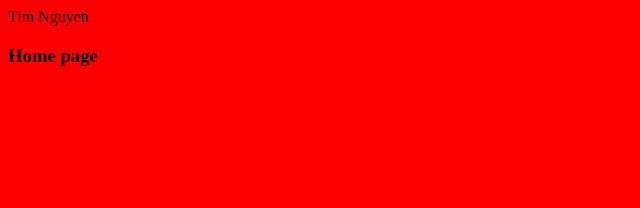
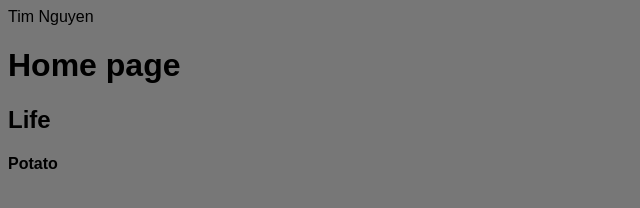
Before and after one commit to SirNguyen/HW-Wireframe, a plain HTML site: page index.html in a window 1280 px wide. Shown: the whole page, without its empty margins (0-640 px from the left). Drawn offline with Linux system fonts and the light colour scheme.

Commit message:
I modified some stuff

```diff
--- a/index.html
+++ b/index.html
@@ -1,13 +1,22 @@
 <html>
-    <header>Tim Nguyen</header>
+    <head>Tim Nguyen</head>
 <link rel="stylesheet" href="./style.css">
-    <div>
     <nav>
 
     </nav>
-    <Section>
-        <article>
-            <h1>Home page</h1>
-        </article>
-    </Section>
+    <div class="container">
+
+        <div class="row">
+            <div class=
+        </div>
+    </div>
+    <h1>Home page</h1>
+    <aside>
+        <h1>Life</h1>
+<Section>
+    <article>
+        <h1>Potato</h1>
+    </article>
+</Section>
+    </aside>
 </html>
--- a/style.css
+++ b/style.css
@@ -1,3 +1,20 @@
 body {
-    background-color:red;
+    background-color: #777;
+    font-family: 'Arial';
+    font-size: "18px";
+    width: "960px";
+    color: "#777";
 }
+head {
+    text-align: center;
+    background-color: "#ebebeb";
+
+}
+h1 {
+    color: "#777";
+    background-color: "#ebebeb";
+}
+p {
+    color: "#777";
+    background-color: #777;
+}
```
